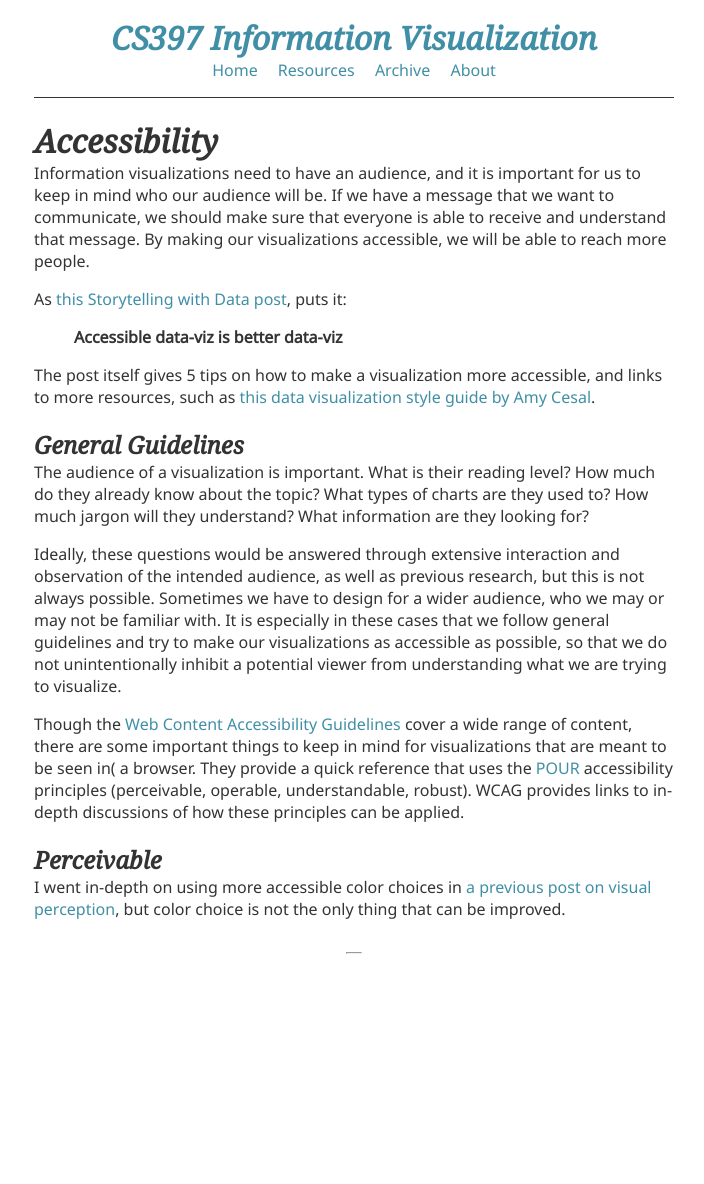
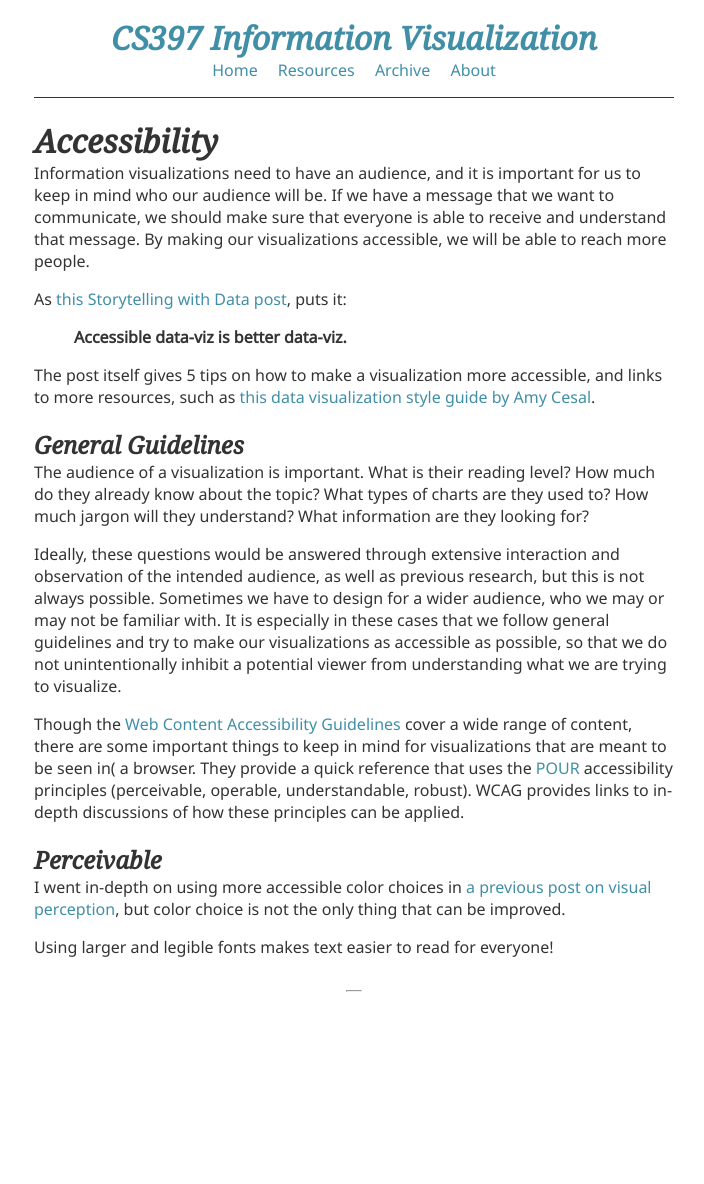
Before and after one commit to lester-lee/f2018-info-vis, a Jekyll site: the page built from _posts/2018-10-08-accessibility.md, in a window 1280 px wide. Shown: the whole page, without its empty margins (286-990 px from the left). Built offline with Jekyll 4.4.1, drawn with Linux system fonts in a browser that asks for light colours; before the commit the page ends 1146 px from its top, so only the background shows below that.

Commit message:
Add more to accessibility post

```diff
--- a/_posts/2018-10-08-accessibility.md
+++ b/_posts/2018-10-08-accessibility.md
@@ -5,7 +5,7 @@ title: Accessibility
 Information visualizations need to have an audience, and it is important for us to keep in mind who our audience will be. If we have a message that we want to communicate, we should make sure that everyone is able to receive and understand that message. By making our visualizations accessible, we will be able to reach more people.
 
 As [this Storytelling with Data post](http://www.storytellingwithdata.com/blog/2018/6/26/accessible-data-viz-is-better-data-viz), puts it:
-> **Accessible data-viz is better data-viz**
+> **Accessible data-viz is better data-viz.**
 
 The post itself gives 5 tips on how to make a visualization more accessible, and links to more resources, such as [this data visualization style guide by Amy Cesal](https://cfpb.github.io/design-manual/data-visualization/data-visualization.html).
 
@@ -18,3 +18,5 @@ Though the [Web Content Accessibility Guidelines](https://www.w3.org/WAI/standar
 
 ## Perceivable
 I went in-depth on using more accessible color choices in [a previous post on visual perception]({{site.baseurl}}/2018/09/17/visualperception/), but color choice is not the only thing that can be improved.
+
+Using larger and legible fonts makes text easier to read for everyone!
```
